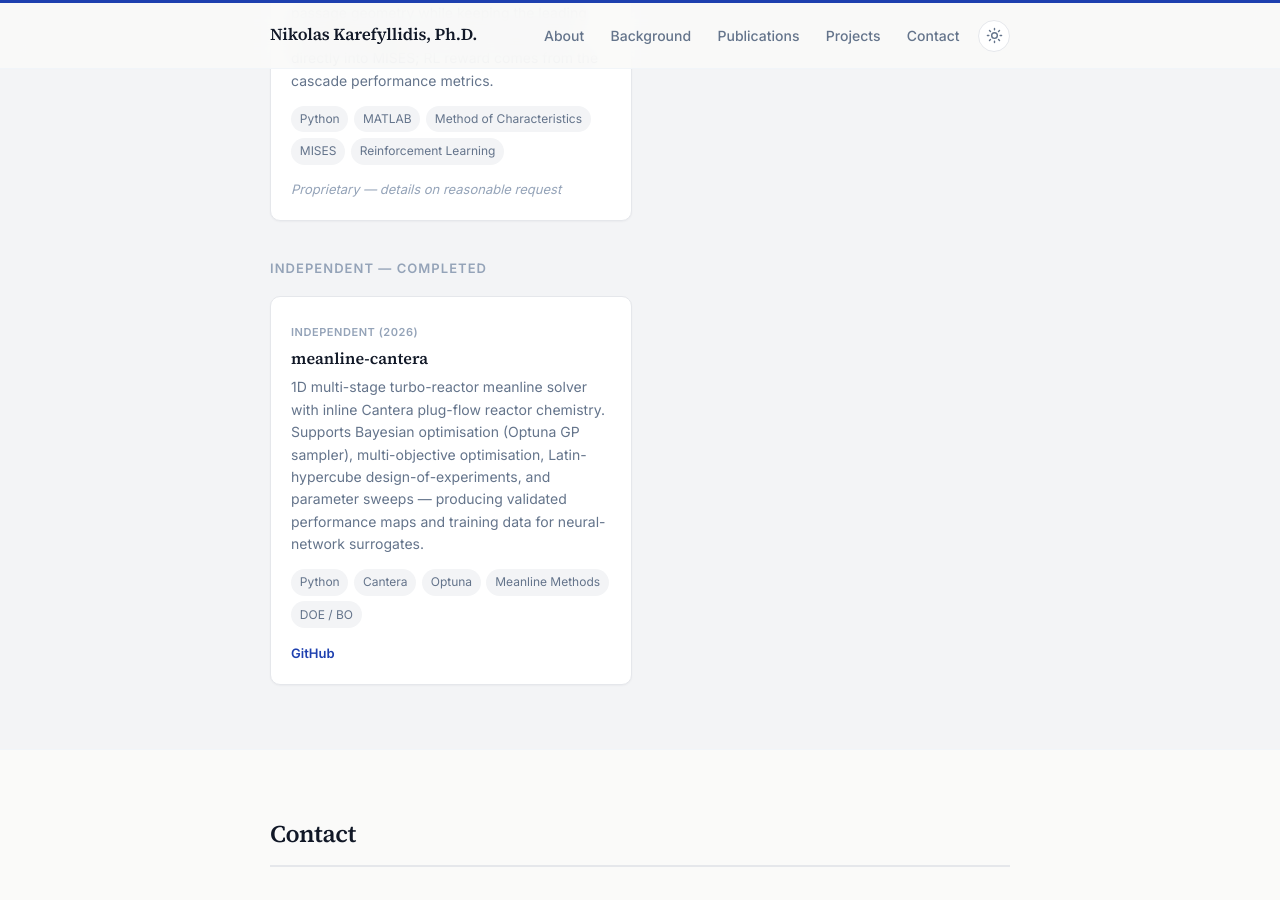
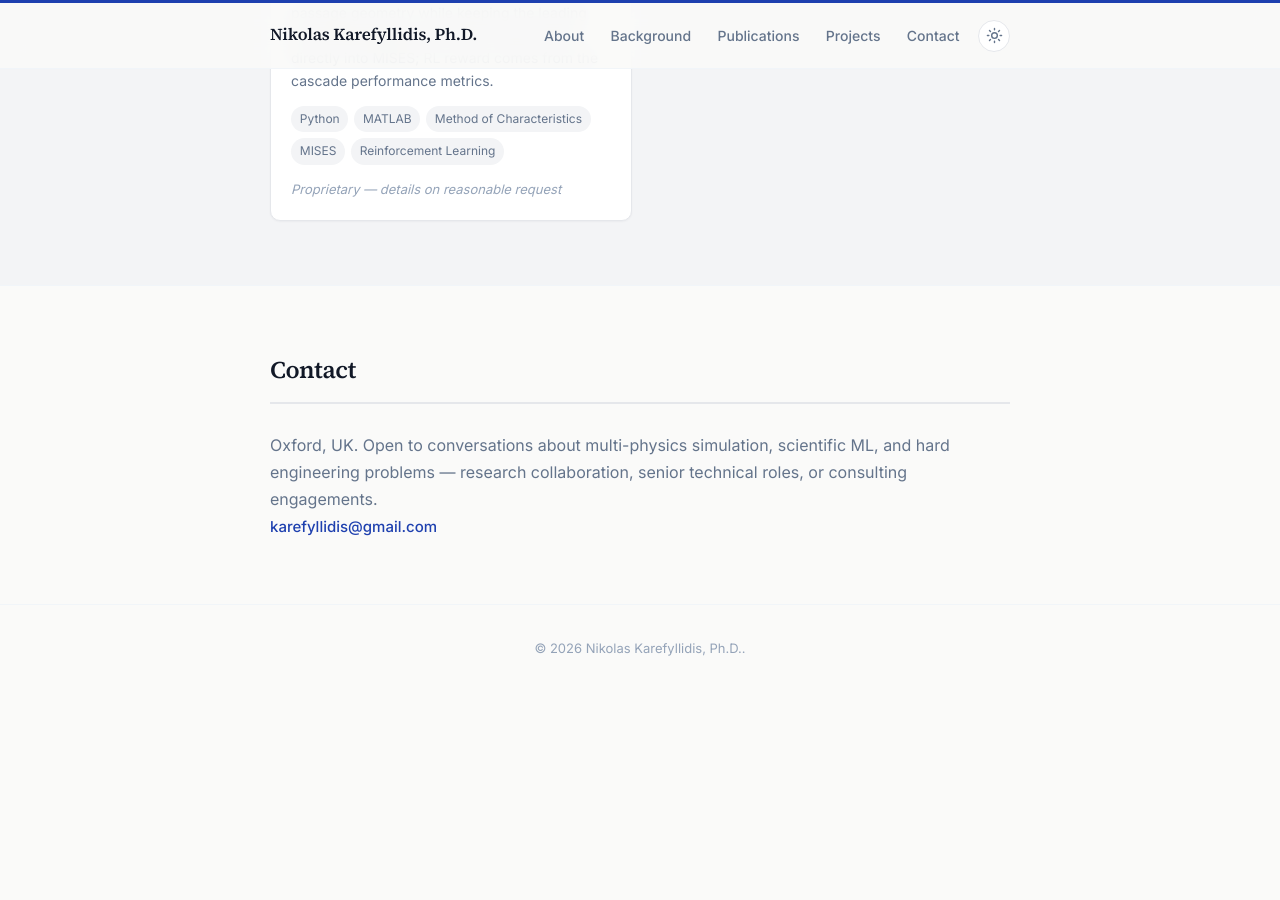
Before and after one commit to karefyllidis/karefyllidis.github.io, a Jekyll site: the page built from index.html, in a window 1280 px wide and 900 px high, scrolled down 7376 px. Built offline with Jekyll 4.4.1, drawn with Linux system fonts in a browser that asks for light colours; after the commit the page ends 8075 px from its top, so only the background shows below that.

Commit message:
fix: remove duplicate meanline-cantera project card
meanline is in-house Oxford code per CLAUDE.md IP rules (extend/contribute,
not sole-authored, no public repo link). The "Independent - Completed"
card duplicated and contradicted the existing, correctly-framed
"Multi-Stage Meanline Toolchain" entry under Oxford research. Also guard
the project group heading so it doesn't render when its category is empty.

```diff
--- a/_data/projects.yml
+++ b/_data/projects.yml
@@ -74,16 +74,3 @@
     - Method of Characteristics
     - MISES
     - Reinforcement Learning
-
-
-- category: ind_delivered
-  title: "meanline-cantera"
-  period: "Independent (2026)"
-  description: "1D multi-stage turbo-reactor meanline solver with inline Cantera plug-flow reactor chemistry. Supports Bayesian optimisation (Optuna GP sampler), multi-objective optimisation, Latin-hypercube design-of-experiments, and parameter sweeps — producing validated performance maps and training data for neural-network surrogates."
-  tags:
-    - Python
-    - Cantera
-    - Optuna
-    - Meanline Methods
-    - DOE / BO
-  github: "https://github.com/karefyllidis/meanline-cantera"
--- a/index.html
+++ b/index.html
@@ -188,12 +188,14 @@ layout: default
     </div>
 
     {% assign ind_delivered_projects = site.data.projects | where: "category", "ind_delivered" %}
+    {% if ind_delivered_projects.size > 0 %}
       <h3 class="project-group-title">Independent — Completed</h3>
       <div class="project-grid">
         {% for project in ind_delivered_projects %}
           {% include project-card.html project=project %}
         {% endfor %}
       </div>
+    {% endif %}
   </div>
 </section>
 
```
Lines whose indentation alone changed are shown as unchanged.
